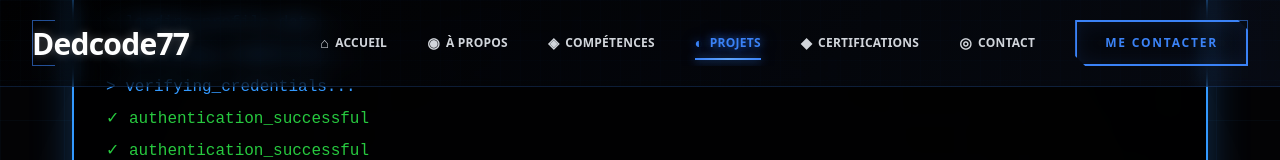
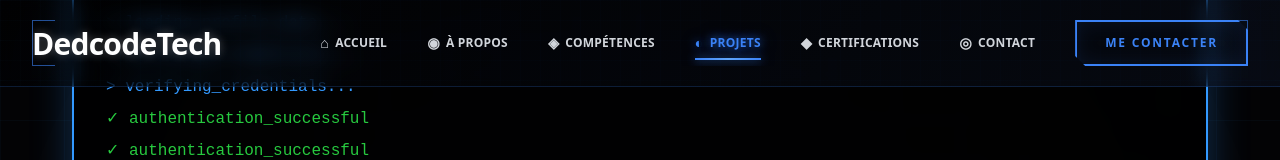
Before and after one commit to Dedcode77/Portfolio, a React (Vite) app: page / in a window 1280 px wide. Shown: the top 160 px of the page. Built offline with nearby package versions, Linux system fonts and the light colour scheme.

Commit message:
j'ai corrige certains bug et incoherence au niveau du design 3

```diff
--- a/src/components/Hero.jsx
+++ b/src/components/Hero.jsx
@@ -390,7 +390,7 @@ const Hero = () => {
               }}>
                 Architecte de solutions digitales innovantes.
                 <br />
-                Spécialiste React • Node.js • Cloud Architecture
+                Spécialiste React • Node.js • Django • Next js
               </p>
 
               {/* Boutons */}
--- a/src/components/Navbar.jsx
+++ b/src/components/Navbar.jsx
@@ -516,7 +516,7 @@ const Navbar = () => {
               onMouseEnter={(e) => e.currentTarget.style.transform = 'scale(1.1)'}
               onMouseLeave={(e) => e.currentTarget.style.transform = 'scale(1)'}
             >
-              Dedcode77
+              DedcodeTech
             </a>
 
             {/* Menu desktop */}
```
